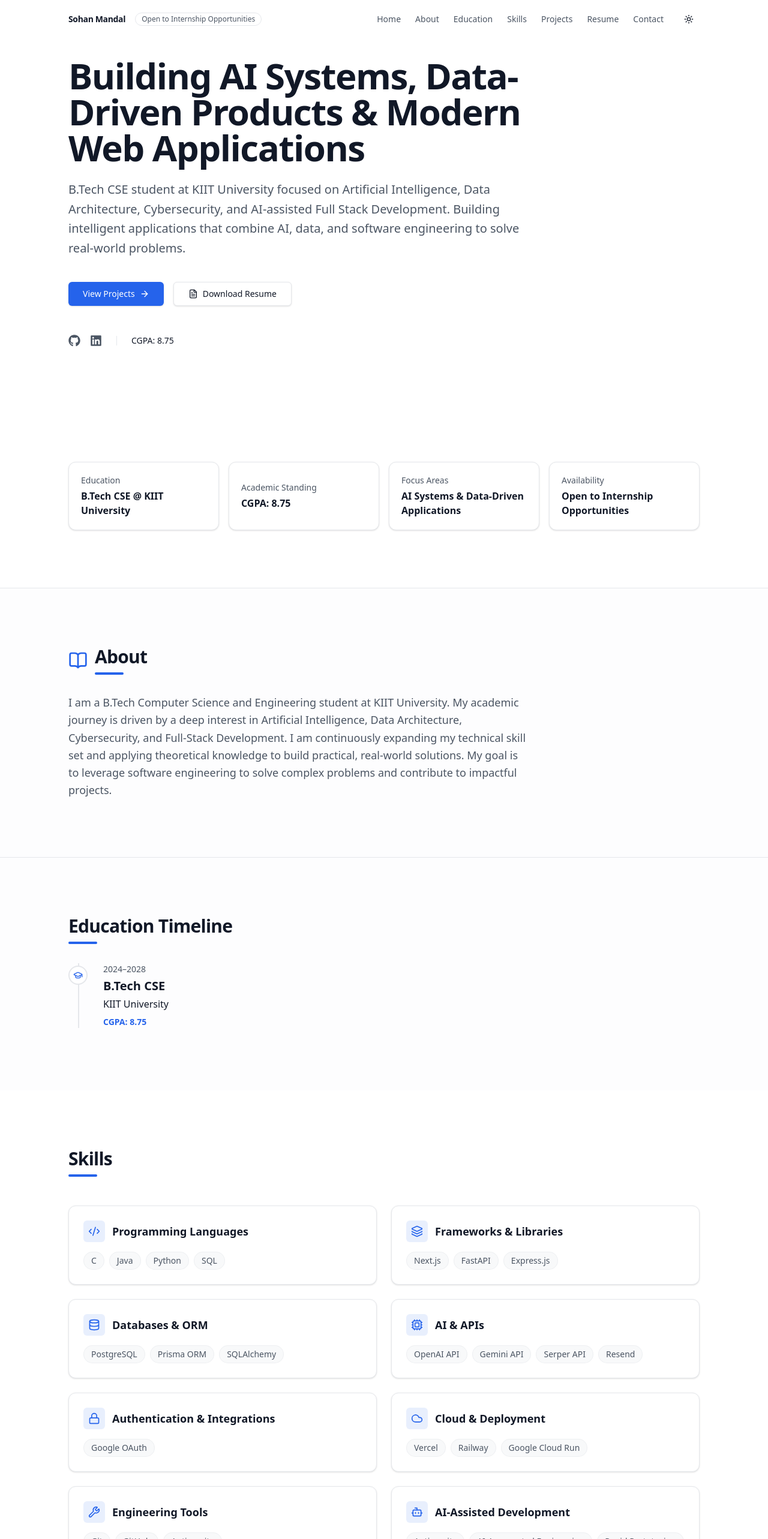
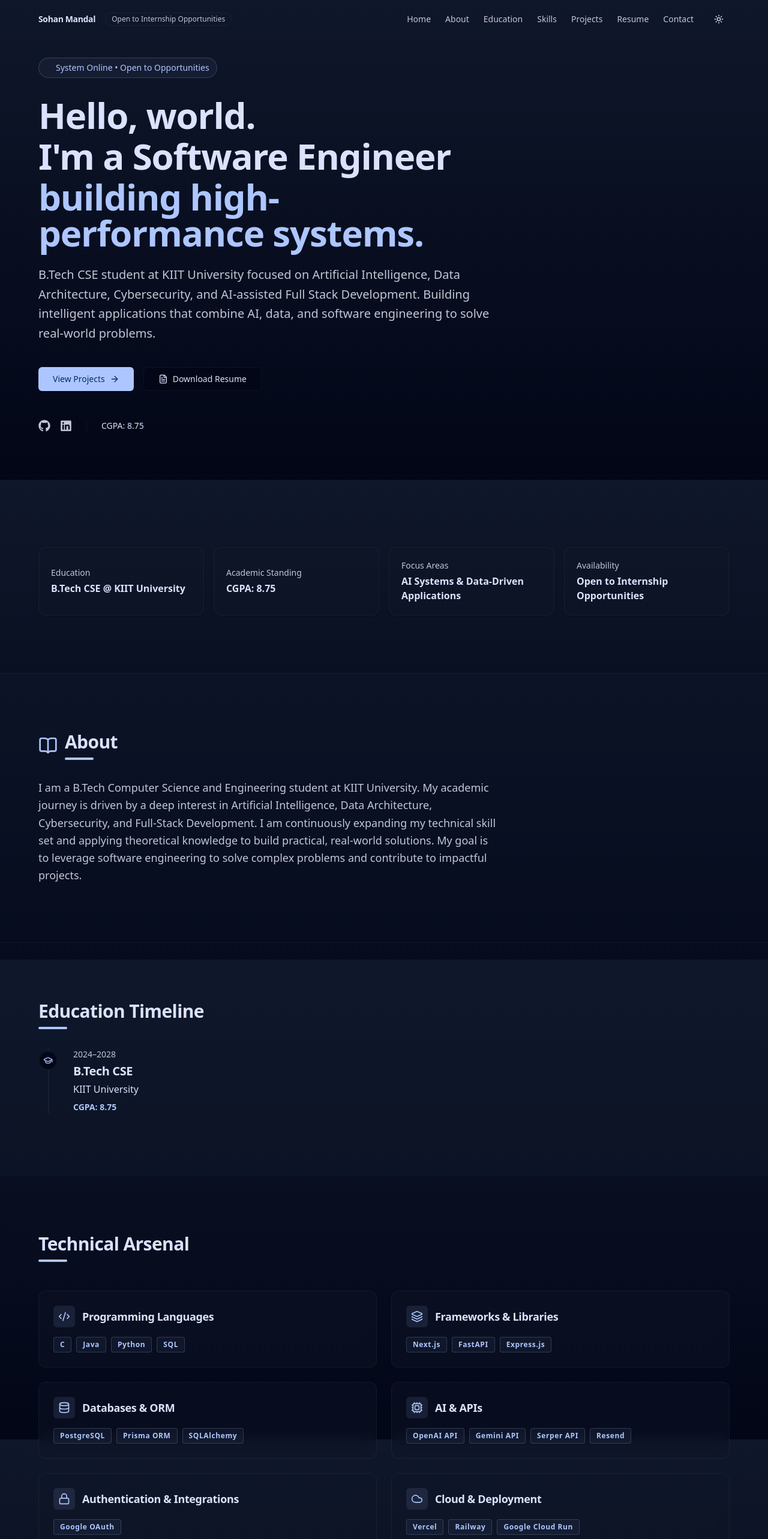
Before and after one commit to sohan1611/Portfolio, a Next.js app: page / in a window 1280 px wide. Shown: the top 2566 px of the page at 60% size. Built offline with nearby package versions, Linux system fonts and the light colour scheme; no server answers.

Commit message:
Apply Cyber-Minimalist glassmorphism UI from Stitch project

```diff
--- a/src/app/globals.css
+++ b/src/app/globals.css
@@ -1,7 +1,8 @@
 @import "tailwindcss";
 
 @theme {
-  --font-sans: var(--font-inter), "Inter", sans-serif;
+  --font-sans: var(--font-geist), "Geist", sans-serif;
+  --font-display: var(--font-jetbrains-mono), "JetBrains Mono", monospace;
 
   --color-background: var(--background);
   --color-foreground: var(--foreground);
@@ -15,29 +16,22 @@
   --color-border: var(--border);
 
   --color-primary: var(--primary);
-  --color-primary-foreground: #ffffff;
+  --color-primary-foreground: var(--primary-foreground);
+
+  --color-accent: var(--accent);
 }
 
 :root {
-  --background: #ffffff;
-  --foreground: #111827;
-  --muted: #f8f9fa;
-  --muted-foreground: #4b5563;
-  --card: #ffffff;
-  --card-foreground: #111827;
-  --border: #e5e7eb;
-  --primary: #2563eb;
-}
-
-.dark {
-  --background: #0f172a;
-  --foreground: #e2e8f0;
-  --muted: #1e293b;
-  --muted-foreground: #94a3b8;
-  --card: #1e293b;
-  --card-foreground: #e2e8f0;
-  --border: #334155;
-  --primary: #3b82f6;
+  --background: #020617;
+  --foreground: #dae2fd;
+  --muted: #131b2e;
+  --muted-foreground: #c2c6d6;
+  --card: rgba(15, 23, 42, 0.4);
+  --card-foreground: #dae2fd;
+  --border: rgba(255, 255, 255, 0.05);
+  --primary: #adc6ff;
+  --primary-foreground: #002e6a;
+  --accent: #4cd7f6;
 }
 
 @layer base {
@@ -47,14 +41,52 @@
 
   body {
     background-color: var(--background);
+    background-image: linear-gradient(to bottom, #0F172A, #020617);
+    background-attachment: fixed;
     color: var(--foreground);
+    -webkit-font-smoothing: antialiased;
+    -moz-osx-font-smoothing: grayscale;
   }
 }
 
-.command-palette-overlay {
-  backdrop-filter: blur(4px);
+.max-w-content {
+  max-width: 1200px;
 }
 
-.max-w-content {
-  max-width: 1100px;
+::selection {
+  background-color: color-mix(in srgb, var(--primary) 20%, transparent);
+  color: var(--foreground);
 }
+
+/* Glassmorphism Surface */
+.glass-surface {
+  background-color: var(--card);
+  backdrop-filter: blur(12px);
+  -webkit-backdrop-filter: blur(12px);
+  border: 1px solid var(--border);
+}
+
+/* Premium Hover Glow */
+.hover-glow {
+  transition: transform 0.2s cubic-bezier(0.2, 0.8, 0.2, 1), box-shadow 0.2s ease, border-color 0.2s ease;
+}
+.hover-glow:hover {
+  transform: translateY(-2px);
+  box-shadow: 0 0 20px rgba(173, 198, 255, 0.15);
+  border-color: var(--primary);
+}
+
+/* Terminal Block Style */
+.terminal-block {
+  background-color: #0F172A;
+  border: 1px solid var(--border);
+  border-top-left-radius: 0.5rem;
+  border-top-right-radius: 0.5rem;
+  border-bottom-left-radius: 0;
+  border-bottom-right-radius: 0;
+}
+
+/* Tighter tracking for headings */
+h1, h2, h3, h4, h5, h6 {
+  letter-spacing: -0.02em;
+}
--- a/src/app/layout.tsx
+++ b/src/app/layout.tsx
@@ -1,13 +1,19 @@
 import type { Metadata, Viewport } from "next";
-import { Inter } from "next/font/google";
+import { Geist, JetBrains_Mono } from "next/font/google";
 import "./globals.css";
 import { ThemeProvider } from "@/components/ThemeProvider";
 import { Analytics } from "@/components/Analytics";
 import { portfolioData } from "@/data/portfolio";
 
-const inter = Inter({
+const geist = Geist({
   subsets: ["latin"],
-  variable: "--font-inter",
+  variable: "--font-geist",
+  display: 'swap',
+});
+
+const jetbrainsMono = JetBrains_Mono({
+  subsets: ["latin"],
+  variable: "--font-jetbrains-mono",
   display: 'swap',
 });
 
@@ -81,7 +87,7 @@ export default function RootLayout({
         />
       </head>
       <body
-        className={`${inter.variable} font-sans min-h-screen bg-background text-foreground selection:bg-primary/20 selection:text-primary`}
+        className={`${geist.variable} ${jetbrainsMono.variable} font-sans min-h-screen bg-background text-foreground selection:bg-primary/20 selection:text-primary`}
       >
         <ThemeProvider
           attribute="class"
--- a/src/components/Navbar.tsx
+++ b/src/components/Navbar.tsx
@@ -28,15 +28,15 @@ export function Navbar() {
 
   return (
     <header
-      className={`fixed top-0 z-40 w-full transition-all duration-200 ${
+      className={`fixed top-0 z-40 w-full transition-colors duration-300 ${
         isScrolled
-          ? "bg-background/80 backdrop-blur-md border-b border-border shadow-sm"
+          ? "glass-surface bg-background/80"
           : "bg-transparent"
       }`}
     >
       <div className="mx-auto flex h-16 max-w-content items-center justify-between px-4 md:px-6">
         <div className="flex items-center gap-4">
-          <Link href="#home" className="text-sm font-semibold tracking-tight hover:text-primary transition-colors">
+          <Link href="#home" className="text-sm font-display font-bold tracking-tight text-foreground hover:text-accent transition-colors">
             {portfolioData.personal.name}
           </Link>
           {portfolioData.personal.openToInternship && (
@@ -51,9 +51,12 @@ export function Navbar() {
             <Link
               key={link.name}
               href={link.href}
-              className="text-sm font-medium text-muted-foreground hover:text-foreground transition-colors"
+              className="text-sm font-display font-medium text-muted-foreground hover:text-accent transition-colors relative group"
             >
-              {link.name}
+              <span className="relative">
+                {link.name}
+                <span className="absolute -bottom-1 left-0 w-0 h-0.5 bg-accent transition-all duration-300 group-hover:w-full"></span>
+              </span>
             </Link>
           ))}
           <ThemeToggle />
--- a/src/components/sections/Achievements.tsx
+++ b/src/components/sections/Achievements.tsx
@@ -88,27 +88,27 @@ export function Achievements() {
     <Section id="achievements" className="border-t border-border bg-background">
       <div className="max-w-4xl space-y-8">
         <div>
-          <h2 className="text-3xl font-bold tracking-tight mb-2 text-foreground">Certifications</h2>
-          <div className="h-1 w-12 bg-primary rounded"></div>
+          <h2 className="text-3xl font-display font-bold tracking-tight text-foreground">Certifications</h2>
+          <div className="h-1 w-12 bg-primary rounded mt-2"></div>
         </div>
 
         <div className="space-y-6">
           {portfolioData.achievements.map((item, index) => (
             <div
               key={index}
-              className="p-6 rounded-xl bg-card border border-border shadow-sm flex flex-col md:flex-row md:items-center justify-between gap-6"
+              className="p-6 rounded-xl glass-surface hover-glow flex flex-col md:flex-row md:items-center justify-between gap-6"
             >
               <div className="flex items-start gap-4">
                 <div className="p-3 bg-muted rounded-full shrink-0">
                   <Award className="h-6 w-6 text-primary" />
                 </div>
                 <div>
-                  <h3 className="text-xl font-semibold text-foreground mb-1">{item.title}</h3>
-                  <p className="text-muted-foreground mb-3">{item.issuer}</p>
+                  <h3 className="text-xl font-display font-semibold text-foreground mb-1">{item.title}</h3>
+                  <p className="text-sm font-display text-muted-foreground mb-3">{item.issuer}</p>
 
                   {item.status === "Ongoing" && (
                     <div className="inline-flex items-center gap-2">
-                      <span className="inline-flex items-center gap-1.5 rounded-full bg-amber-500/10 px-3 py-1 text-xs font-medium text-amber-600 dark:text-amber-400">
+                      <span className="inline-flex items-center gap-1.5 rounded-full bg-amber-500/10 px-3 py-1 text-xs font-display font-medium text-amber-500 border border-amber-500/20">
                         <Clock className="h-3 w-3" /> Coming Soon
                       </span>
                       <p className="text-xs text-muted-foreground mt-1">
@@ -123,7 +123,7 @@ export function Achievements() {
                 <div className="flex flex-col sm:flex-row gap-3 shrink-0">
                   <button
                     onClick={() => setSelectedCert(item as Certificate)}
-                    className="inline-flex h-10 items-center justify-center rounded-md bg-foreground px-4 text-sm font-medium text-background transition-colors hover:bg-foreground/90 focus-visible:outline-none focus-visible:ring-2 focus-visible:ring-ring"
+                    className="inline-flex h-10 items-center justify-center rounded-md bg-primary px-4 text-sm font-display font-medium text-primary-foreground transition-colors hover:bg-primary/90 focus-visible:outline-none focus-visible:ring-2 focus-visible:ring-ring"
                     aria-label={`View ${item.title} certificate`}
                   >
                     <Eye className="mr-2 h-4 w-4" /> View Certificate
@@ -133,7 +133,7 @@ export function Achievements() {
                     <a
                       href={item.certificateFile}
                       download
-                      className="inline-flex h-10 items-center justify-center rounded-md border border-border bg-transparent px-4 text-sm font-medium text-foreground transition-colors hover:bg-muted focus-visible:outline-none focus-visible:ring-2 focus-visible:ring-ring"
+                      className="inline-flex h-10 items-center justify-center rounded-md border border-primary px-4 text-sm font-display font-medium text-primary transition-colors hover:bg-primary/10 focus-visible:outline-none focus-visible:ring-2 focus-visible:ring-ring"
                       aria-label={`Download ${item.title} certificate`}
                     >
                       <Download className="mr-2 h-4 w-4" /> Download Certificate
--- a/src/components/sections/Hero.tsx
+++ b/src/components/sections/Hero.tsx
@@ -8,8 +8,17 @@ export function Hero() {
   return (
     <Section id="home" className="min-h-[60vh] flex flex-col justify-center pt-32 pb-16">
       <div className="max-w-3xl space-y-6">
-        <h1 className="text-4xl md:text-5xl lg:text-6xl font-bold tracking-tight text-foreground">
-          {portfolioData.personal.headline}
+        <div className="inline-flex items-center gap-2 px-3 py-1.5 rounded-full border border-primary/20 bg-primary/5 text-sm font-display font-medium text-primary mb-8 hover-glow cursor-default">
+          <span className="relative flex h-2 w-2">
+            <span className="animate-ping absolute inline-flex h-full w-full rounded-full bg-tertiary opacity-75"></span>
+            <span className="relative inline-flex rounded-full h-2 w-2 bg-tertiary"></span>
+          </span>
+          <span>System Online • Open to Opportunities</span>
+        </div>
+        <h1 className="text-4xl sm:text-5xl md:text-6xl font-display font-bold tracking-tight text-foreground mb-6">
+          <span className="block mb-2">Hello, world.</span>
+          <span className="block mb-2">I&apos;m a Software Engineer</span>
+          <span className="block text-primary">building high-performance systems.</span>
         </h1>
         <p className="text-lg md:text-xl text-muted-foreground leading-relaxed">
           {portfolioData.personal.subheadline}
--- a/src/components/sections/Skills.tsx
+++ b/src/components/sections/Skills.tsx
@@ -5,18 +5,18 @@ import React from "react";
 
 function SkillCard({ title, items, icon: Icon }: { title: string, items: string[], icon: React.ElementType }) {
   return (
-    <div className="p-6 rounded-xl bg-card border border-border shadow-sm hover:shadow-md transition-shadow">
+    <div className="p-6 rounded-xl glass-surface hover-glow">
       <div className="flex items-center gap-3 mb-4">
         <div className="p-2 rounded-md bg-primary/10 text-primary">
           <Icon className="h-5 w-5" />
         </div>
-        <h3 className="font-semibold text-lg text-foreground">{title}</h3>
+        <h3 className="font-display font-semibold text-lg text-foreground">{title}</h3>
       </div>
       <ul className="flex flex-wrap gap-2">
         {items.map((item) => (
           <li
             key={item}
-            className="px-3 py-1 bg-muted text-muted-foreground rounded-full text-sm font-medium border border-border/50"
+            className="px-2.5 py-1 rounded bg-primary/5 border border-primary/20 text-xs font-display font-semibold tracking-wider text-primary"
           >
             {item}
           </li>
@@ -31,8 +31,8 @@ export function Skills() {
     <Section id="skills">
       <div className="space-y-12">
         <div>
-          <h2 className="text-3xl font-bold tracking-tight mb-2 text-foreground">Skills</h2>
-          <div className="h-1 w-12 bg-primary rounded"></div>
+          <h2 className="text-3xl font-display font-bold tracking-tight text-foreground">Technical Arsenal</h2>
+          <div className="h-1 w-12 bg-primary rounded mt-2"></div>
         </div>
 
         <div className="grid grid-cols-1 md:grid-cols-2 gap-6">
```
Also changed, not shown: src/components/sections/GitHubActivity.tsx (+25 -11 lines), src/components/sections/Projects.tsx (+14 -14 lines).
